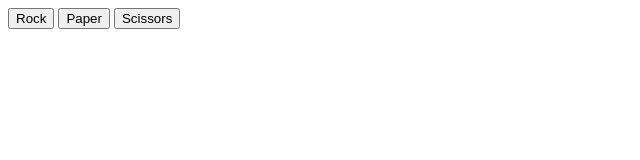
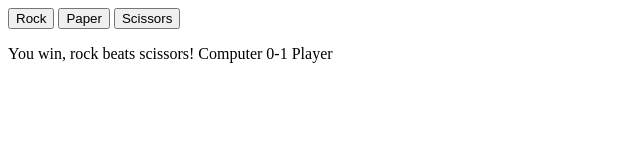
Before and after one commit to dsmchen/rock-paper-scissors-2, a plain HTML site: page index.html in a window 1280 px wide. Both pictures are taken after a click on the button "Rock". Shown: the whole page, without its empty margins (0-640 px from the left). Drawn offline with Linux system fonts and the light colour scheme.

Commit message:
Move results from console to document

```diff
--- a/index.html
+++ b/index.html
@@ -2,4 +2,6 @@
 <button id="paper">Paper</button>
 <button id="scissors">Scissors</button>
 
+<div id="results"></div>
+
 <script src="script.js"></script>
--- a/script.js
+++ b/script.js
@@ -11,6 +11,7 @@ function getComputerChoice() {
 
 let computerScore = 0;
 let humanScore = 0;
+const results = document.querySelector('div');
 
 function playRound(computerChoice, humanChoice) {
   let string = '';
@@ -29,11 +30,16 @@ function playRound(computerChoice, humanChoice) {
     humanScore++;
   }
 
-  console.log(
-    `${string}
-Computer score: ${computerScore}
-Your score: ${humanScore}`
-  );
+  let para = document.createElement('p');
+  para.textContent = `${string} Computer ${computerScore}-${humanScore} Player`;
+  results.appendChild(para);
+
+  if (computerScore === 5 || humanScore === 5) {
+    let overallPara = document.createElement('p');
+    let winner = computerScore === 5 ? 'Computer wins' : 'You win';
+    overallPara.textContent = `*** ${winner} overall! ***`;
+    results.appendChild(overallPara);
+  }
 }
 
 const handleClick = (e) => {
```
